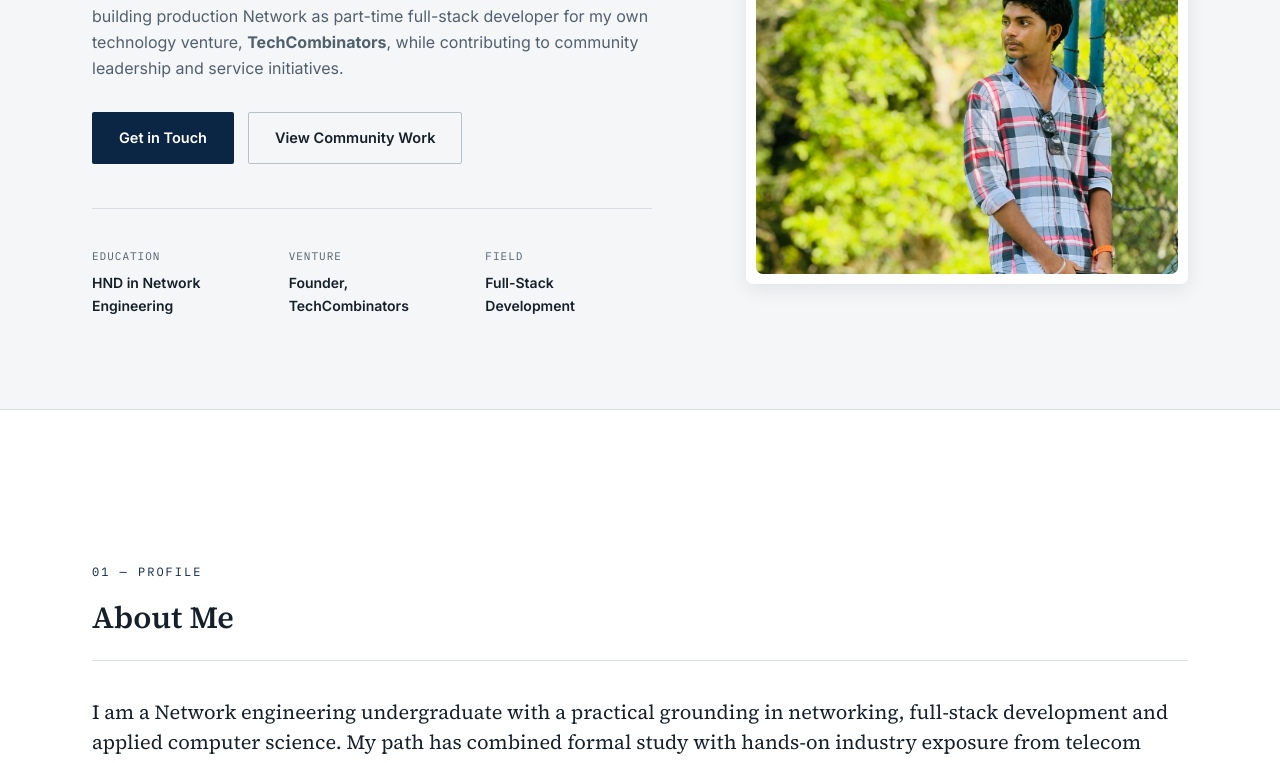
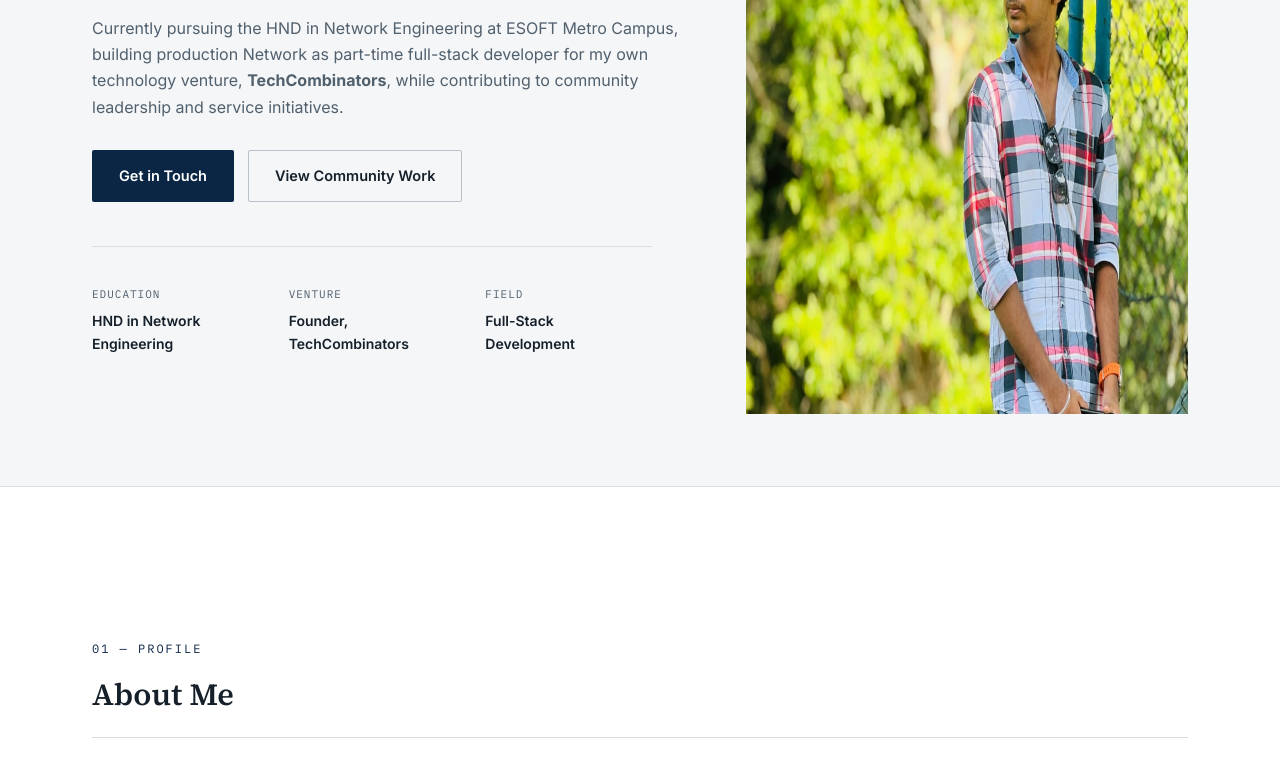
Before and after one commit to SabesanAnoshan/Portfolio, a plain HTML site: page index.html in a window 1280 px wide. Shown: the part 295-1058 px from the top of the page. Drawn offline with Linux system fonts and the light colour scheme.

Commit message:
Refactor CSS by removing portrait-frame styles
Removed the portrait-frame class and adjusted img_bg styles.

```diff
--- a/css/styles.css
+++ b/css/styles.css
@@ -304,18 +304,14 @@ button{ font-family: inherit; cursor: pointer; }
 .hero-stats dd{ margin: 0; font-weight: 600; font-size: 14px; }
 
 .hero-media{ display: flex; flex-direction: column; align-items: center; gap: 16px; place-items: center;}
-.portrait-frame{
-  /* width: 100%;
-  max-width: 340px; */
-  /* border: 1px solid var(--border-strong); */
-  padding: 10px;
-  margin-top:40px;
-  background: var(--bg);
-  box-shadow: var(--shadow-md);
+
+#img_bg{
+  width: 100%;
+  height: fit-content;
   border-radius: 7px;
+}
 
-}
-.portrait-frame img{ width: 100%; height: auto; border-radius: 7px; }
+
 .portrait-caption{
   display: flex; flex-direction: column; align-items: center; text-align: center;
   font-family: var(--font-mono);
```
